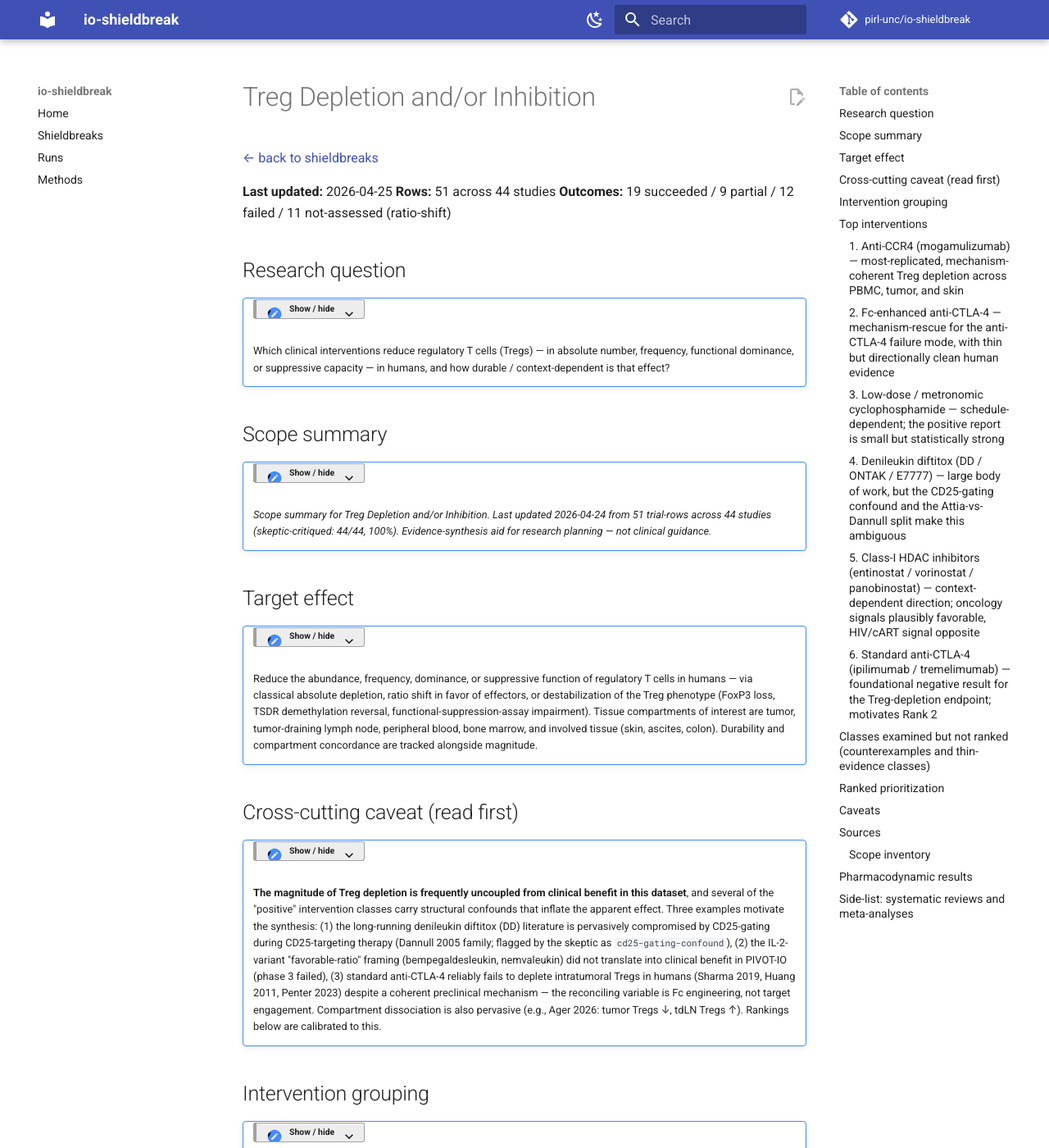
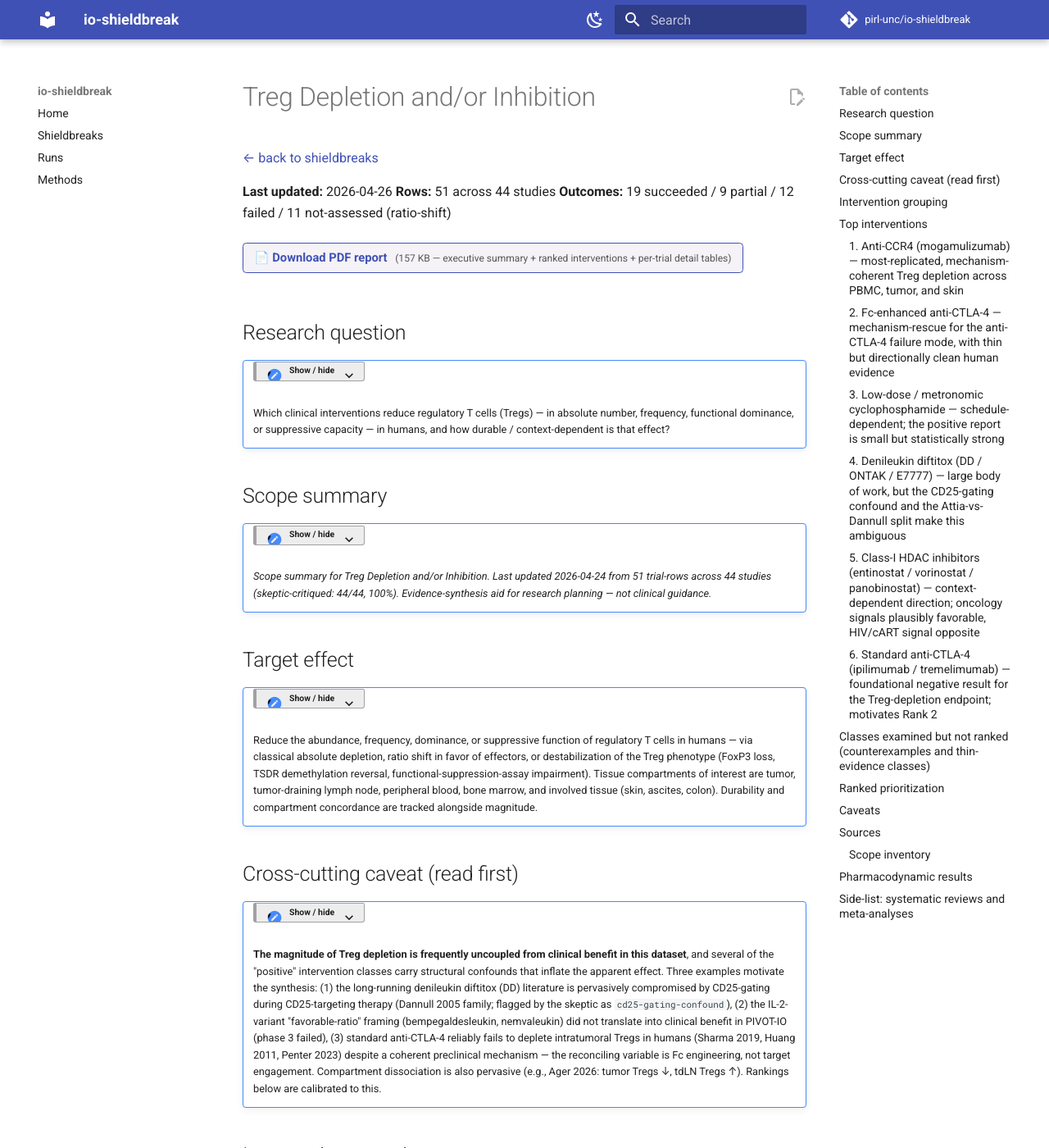
Before and after one commit to pirl-unc/io-shieldbreak, an MkDocs documentation site: the page built from docs/shieldbreaks/treg-depletion/index.md, in a window 1280 px wide and 1400 px high. Shown: the whole window at 82% size. Built offline with MkDocs 1.6.1 and Material for MkDocs 9.7.7, drawn with Linux system fonts in a browser that asks for light colours; comment, search, counter and statistics services are not loaded.

Commit message:
report(treg-depletion): generate PDF — exec summary + top interventions
First reporter pass for treg-depletion. Authors a 503-word executive
summary that lifts the prescriber's load-bearing findings (Treg-depletion
magnitude frequently uncoupled from clinical benefit; CD25-gating confound
in DD; standard anti-CTLA-4 fails to deplete intratumoral Tregs in humans;
bempegaldesleukin PIVOT-IO phase 3 failure) and renders a 19-page PDF
(157 KB) via fpdf2. The PDF is served from
docs/shieldbreaks/treg-depletion/ and surfaced via a "Download PDF report"
link inserted at the top of the per-shieldbreak index by build_table.py.

Co-Authored-By: Claude Opus 4.7 (1M context) <noreply@anthropic.com>

```diff
--- a/docs/shieldbreaks/treg-depletion/index.md
+++ b/docs/shieldbreaks/treg-depletion/index.md
@@ -2,7 +2,9 @@
 
 [← back to shieldbreaks](../index.md)
 
-**Last updated:** 2026-04-25  **Rows:** 51 across 44 studies  **Outcomes:** 19 succeeded / 9 partial / 12 failed / 11 not-assessed (ratio-shift)
+**Last updated:** 2026-04-26  **Rows:** 51 across 44 studies  **Outcomes:** 19 succeeded / 9 partial / 12 failed / 11 not-assessed (ratio-shift)
+
+<p class="pdf-download"><a href="treg-depletion-shieldbreak-report.pdf" download>📄 Download PDF report</a> <span class="pdf-meta">(157 KB — executive summary + ranked interventions + per-trial detail tables)</span></p>
 
 ## Research question
 
--- a/docs/stylesheets/treg-depletion.css
+++ b/docs/stylesheets/treg-depletion.css
@@ -1,5 +1,32 @@
 /* Generated by scripts/build_table.py — do not hand-edit.
    Source spec: styles/treg-depletion/STYLE.md */
+
+/* ---- PDF download link (above Research question) ---- */
+p.pdf-download {
+  display: inline-block;
+  margin: 0.5em 0 1em 0;
+  padding: 0.4em 0.9em;
+  border: 1px solid var(--md-primary-fg-color, #5b3a87);
+  border-radius: 0.3em;
+  background: var(--md-primary-fg-color--lightest, rgba(91, 58, 135, 0.06));
+  font-size: 0.92em;
+}
+p.pdf-download a {
+  font-weight: 600;
+  text-decoration: none;
+  color: var(--md-primary-fg-color, #5b3a87);
+}
+p.pdf-download a:hover { text-decoration: underline; }
+p.pdf-download .pdf-meta {
+  margin-left: 0.5em;
+  font-size: 0.82em;
+  opacity: 0.75;
+  font-weight: 400;
+}
+[data-md-color-scheme="slate"] p.pdf-download {
+  background: rgba(255, 255, 255, 0.04);
+  border-color: rgba(255, 255, 255, 0.18);
+}
 
 /* ---- Collapsible subsection wrappers (one toggle per ## section) ---- */
 details.sb-section {
```
Also changed, not shown: data/shieldbreaks/treg-depletion/executive_summary.md (added, +39 -0 lines), 1 other file.
